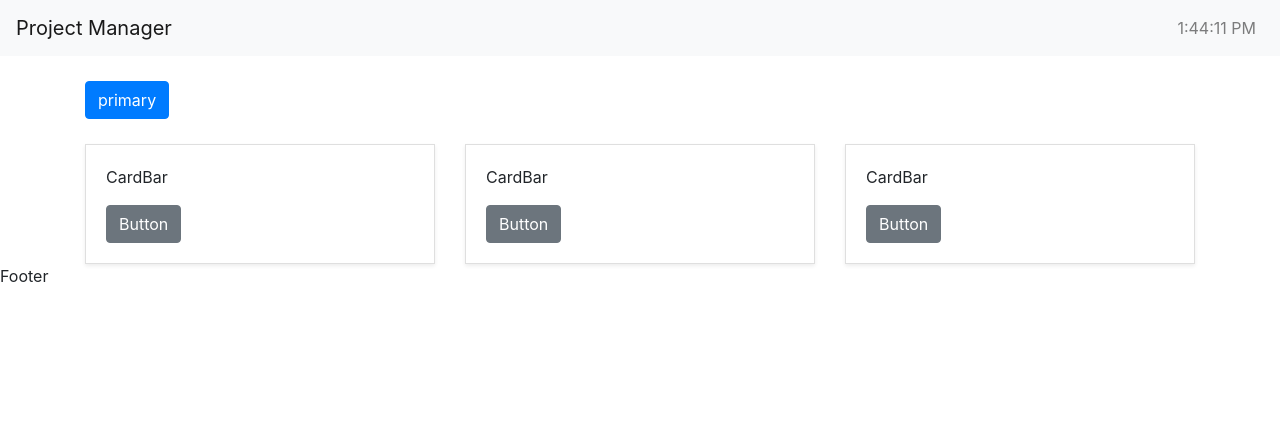
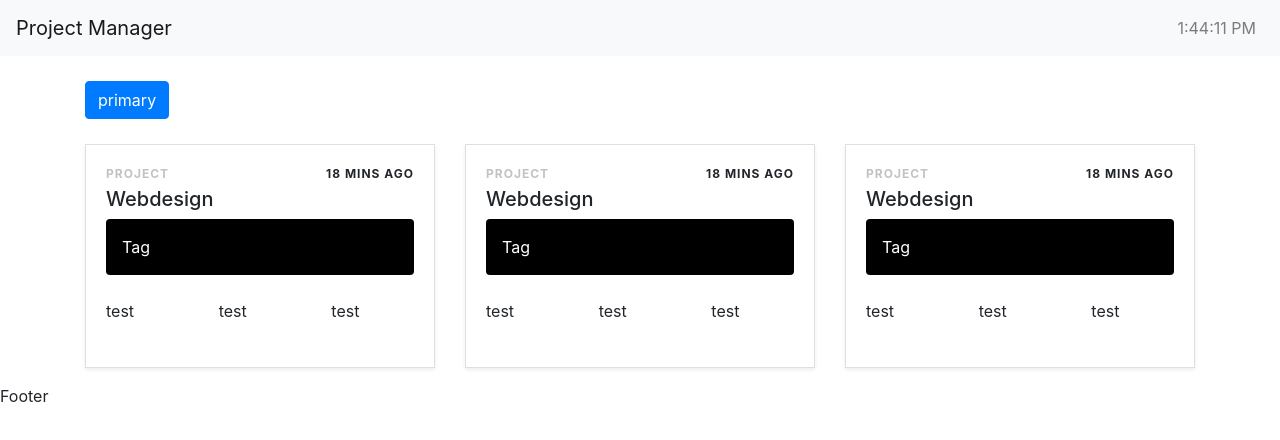
Before and after one commit to jobkung3d/my-project, a React (Create React App) app: page / in a window 1280 px wide. Shown: the top 440 px of the page. Built offline with nearby package versions, Linux system fonts and the light colour scheme.

Commit message:
PC update 6/13/19

```diff
--- a/src/component/card.js
+++ b/src/component/card.js
@@ -1,16 +1,32 @@
 import React, { Component } from 'react';
-import { Card, CardBody, Button } from 'reactstrap';
+import { Card, CardBody } from 'reactstrap';
 
 class CardElement extends Component{
     render(){
         return(
-            <div>
+            <div className="mb-3">
                 <Card className="shadow-sm rounded-0">
                     <CardBody>
-                        <div className="card-bar">
-                            <p>CardBar</p>
+                        <div className="crd-bar text-uppercase clearfix">
+                            <p className="float-left mb-1" style={{color:'#6666'}}>Project</p>
+                            <p className="float-right mb-1">18 Mins Ago</p>
                         </div>
-                        <Button>Button</Button>
+                        <div className="crd-body">
+                          <h5 className="mt-0">Webdesign</h5>
+                          <div className="crd-body-tag">
+                              <div className="tag rounded p-3">Tag</div>
+                          </div>
+                          <div className="crd-body-noti my-4">
+                              <div className="row">
+                                  <div className="col-4">test</div>
+                                  <div className="col-4">test</div>
+                                  <div className="col-4">test</div>
+                              </div>
+                          </div>
+                        </div>
+                        <div className="crd-footer">
+
+                        </div>
                     </CardBody>
                 </Card>
             </div>
--- a/src/page/index.js
+++ b/src/page/index.js
@@ -14,13 +14,13 @@ class Home extends Component{
                         </div>
                         <div className="wrapper">
                             <div className="row">
-                                <div className="col-4">
+                                <div className="col-md-4">
                                     <CardElement />
                                 </div>
-                                <div className="col-4">
+                                <div className="col-md-4">
                                     <CardElement />
                                 </div>
-                                <div className="col-4">
+                                <div className="col-md-4">
                                     <CardElement />
                                 </div>
                             </div>
--- a/src/static/css/style.css
+++ b/src/static/css/style.css
@@ -2,3 +2,12 @@
 .toolbox-controls{
     padding: 25px 0;
 }
+.crd-bar p{
+    font-size: 12px;
+    font-weight: bold;
+    letter-spacing: 1px;
+}
+.crd-body-tag .tag{
+    color: white;
+    background-color: black;
+}
```
